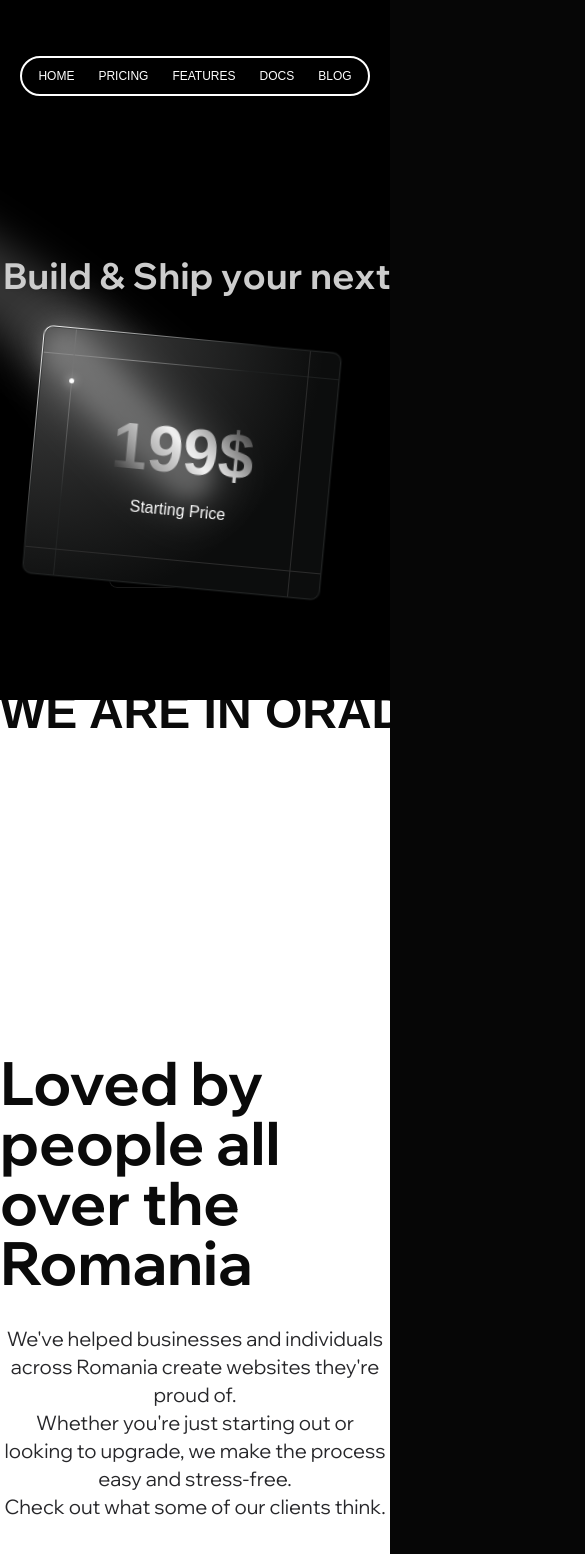
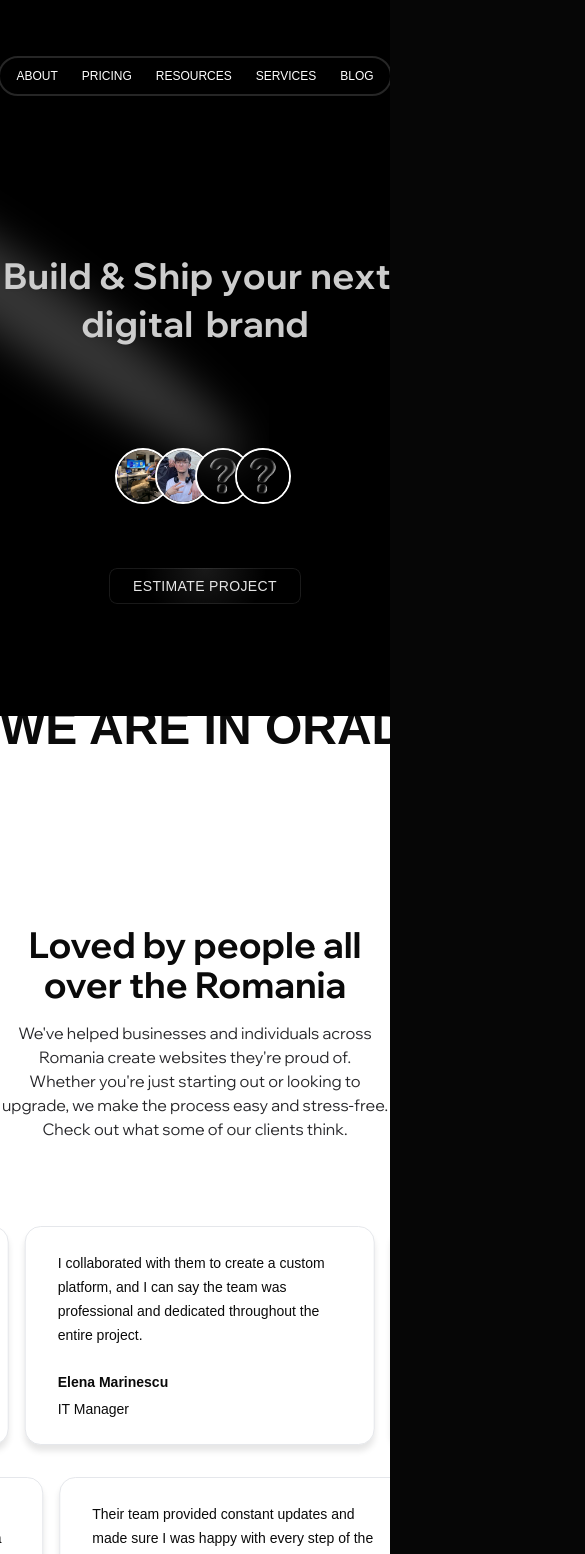
Before and after one commit to mar1nel/tinterroV2, a Next.js app in the folder tinterro/: page / in a window 390 px wide. Shown: the top 1554 px of the page, 585 px wide, since content can reach past the window. Built offline with nearby package versions, Linux system fonts and the light colour scheme.

Commit message:
resized components for smaller screens

```diff
--- a/tinterro/app/globals.css
+++ b/tinterro/app/globals.css
@@ -7,6 +7,7 @@
 }
 
 * {
+  /*outline: 1px solid red;*/
   margin: 0;
   padding: 0;
   box-sizing: border-box;
--- a/tinterro/app/page.tsx
+++ b/tinterro/app/page.tsx
@@ -47,30 +47,32 @@ export default function Home() {
 
     return (
         <div className={isDarkMode ? "dark" : ""}>
-            <div className="bg-black text-white">
-
-                <div className="absolute inset-x-0 top-14 flex items-center justify-center">
+            <div className="bg-black text-white overflow-hidden max-w-screen">
+                <div
+                    className="absolute inset-x-0 top-14 flex items-center justify-center max-w-full overflow-x-hidden">
                     <SlideTabs/>
                 </div>
 
-                <Spotlight className="top-40 left-0 md:left-60 md:-top-5" fill="white"/>
-                <CardNumber number="199$" label="Starting Price" top="40%" right="15%"/>
+
+                <Spotlight className="top-40 left-0 md:left-auto md:translate-x-1/2 md:-top-5" fill="white"/>
+                {/*<CardNumber number="199$" label="Starting Price" top="40%" right="10%" />*/}
+
                 <div>
                     <GradualSpacing
-                        className="relative z-10 mt-64 font-display text-center text-4xl font-bold -tracking-widest text-[#CCCCCC] md:text-7xl md:leading-[5rem]"
+                        className="relative z-10 mt-64 font-display text-center text-4xl font-bold -tracking-widest text-[#CCCCCC] md:text-7xl md:leading-[5rem] "
                         text="Build & Ship your next"
                     />
 
-                    <div className="justify-center items-center w-full">
-                        <div className="flex ml-[44rem] items-center space-x-4 md:space-x-8">
+                    <div className="flex flex-col justify-center items-center w-full px-4">
+                        <div className="flex flex-wrap justify-center items-center gap-4 md:gap-8">
                             <div
-                                className="relative z-10 font-display text-center text-4xl font-bold -tracking-widest text-[#CCCCCC] md:text-7xl md:leading-[5rem] whitespace-nowrap">
+                                className="relative z-10 font-display text-center text-4xl font-bold -tracking-widest text-[#CCCCCC] sm:text-5xl md:text-7xl md:leading-[5rem] whitespace-nowrap">
                                 <GradualSpacing className="inline-block" text="digital"/>
                             </div>
 
-                            <div className="relative z-10">
+                            <div className="relative z-10 mt-0">
                                 <WordRotate
-                                    className="font-bold text-[#CCCCCC] md:text-7xl whitespace-nowrap"
+                                    className="font-bold text-[#CCCCCC] text-4xl sm:text-5xl md:text-7xl whitespace-nowrap"
                                     words={["product", "presence", "brand", "experience", "design", "interface"]}
                                 />
                             </div>
@@ -87,37 +89,40 @@ export default function Home() {
                 </div>
             </div>
 
+
             <div className="bg-white">
                 <VelocityText/>
 
-                <h1 className="text-6xl font-bold flex items-center justify-center mt-72 w-full">Loved by people
-                    all <br/> over the Romania</h1>
+                <h1 className="text-center text-4xl md:text-6xl font-bold flex items-center justify-center mt-36 md:mt-72 w-full">
+                    Loved by people all <br /> over the Romania
+                </h1>
 
-                <h1 className="text-xl max-w-5xl mt-8 text-zinc-800 flex flex-col items-center justify-center mx-auto text-center">
-                    We've helped businesses and individuals across Romania create websites they're proud of.<br/>
+
+                <h1 className="text-center text-sm-xl sm:text-base md:text-xl max-w-3xl sm:max-w-4xl md:max-w-5xl mt-4 sm:mt-6 md:mt-8 text-zinc-800 flex flex-col items-center justify-center mx-auto">
+                    We've helped businesses and individuals across Romania create websites they're proud of.<br />
                     Whether you're just starting out or looking to upgrade, we make the process easy and
                     stress-free.<br/>
                     Check out what some of our clients think.
                 </h1>
 
 
-                <GridPattern
-                    className={cn(
-                        "absolute left-[780px] top-[-380px] w-full [mask-image:radial-gradient(350px_circle_at_center,white,transparent)]"
-                    )}
-                />
+                {/*<GridPattern*/}
+                {/*    className={cn(*/}
+                {/*        "absolute left-[50%] top-[-10%] transform -translate-x-1/2 w-full [mask-image:radial-gradient(350px_circle_at_center,white,transparent)]"*/}
+                {/*    )}*/}
+                {/*/>*/}
 
-                <GridPattern
-                    className={cn(
-                        "absolute z-[99] left-[890px] top-[990px] w-full [mask-image:radial-gradient(350px_circle_at_center,white,transparent)]"
-                    )}
-                />
+                {/*<GridPattern*/}
+                {/*    className={cn(*/}
+                {/*        "absolute z-[99] left-[70%] top-[80%] transform -translate-x-1/2 w-full [mask-image:radial-gradient(350px_circle_at_center,white,transparent)]"*/}
+                {/*    )}*/}
+                {/*/>*/}
 
-                <GridPattern
-                    className={cn(
-                        "absolute z-[99] left-[-780px] top-[700px] w-full [mask-image:radial-gradient(350px_circle_at_center,white,transparent)]"
-                    )}
-                />
+                {/*<GridPattern*/}
+                {/*    className={cn(*/}
+                {/*        "absolute z-[99] left-[20%] top-[50%] transform -translate-x-1/2 w-full [mask-image:radial-gradient(350px_circle_at_center,white,transparent)]"*/}
+                {/*    )}*/}
+                {/*/>*/}
 
                 <MiddlePage/>
 
@@ -128,31 +133,32 @@ export default function Home() {
                     <LogoSection/>
                 </div>
 
-                <GridPattern
-                    className={cn(
-                        "absolute left-[700px] top-[1850px] w-full [mask-image:radial-gradient(350px_circle_at_center,white,transparent)]"
-                    )}
-                />
+                {/*<GridPattern*/}
+                {/*    className={cn(*/}
+                {/*        "absolute left-[700px] top-[1850px] w-full [mask-image:radial-gradient(350px_circle_at_center,white,transparent)]"*/}
+                {/*    )}*/}
+                {/*/>*/}
 
-                <GridPattern
-                    className={cn(
-                        "absolute -left-[500px] top-[2250px] w-full [mask-image:radial-gradient(500px_circle_at_center,white,transparent)]"
-                    )}
-                />
+                {/*<GridPattern*/}
+                {/*    className={cn(*/}
+                {/*        "absolute -left-[500px] top-[2250px] w-full [mask-image:radial-gradient(500px_circle_at_center,white,transparent)]"*/}
+                {/*    )}*/}
+                {/*/>*/}
 
-                <GridPattern
-                    className={cn(
-                        "absolute left-[500px] top-[2700px] w-full [mask-image:radial-gradient(400px_circle_at_center,white,transparent)]"
-                    )}
-                />
+                {/*<GridPattern*/}
+                {/*    className={cn(*/}
+                {/*        "absolute left-[500px] top-[2700px] w-full [mask-image:radial-gradient(400px_circle_at_center,white,transparent)]"*/}
+                {/*    )}*/}
+                {/*/>*/}
 
-                <div className="flex flex-col overflow-hidden">
+                <div className="flex flex-col overflow-hidden px-4 md:px-8">
                     <ContainerScroll
-                    titleComponent={
+                        titleComponent={
                             <>
-                                <h1 className="text-4xl font-semibold text-black dark:text-dark">
+                                <h1 className="text-3xl sm:text-4xl md:text-5xl font-semibold text-black dark:text-dark text-center">
                                     From Concept to Creation<br/>
-                                    <span className="text-4xl md:text-[6rem] font-bold mt-1 leading-none">
+                                    <span
+                                        className="text-4xl md:text-[4rem] lg:text-[6rem] font-bold mt-1 leading-tight">
                         Explore Our Work
                     </span>
                                 </h1>
@@ -170,54 +176,77 @@ export default function Home() {
                         />
                     </ContainerScroll>
 
-                    <h1 className="text-xl max-w-5xl -mt-44 text-zinc-800 flex flex-col items-center justify-center mx-auto text-center">
-                        Whether it's a complex website redesign or a custom software project, our team excels at breaking down problems with effective solutions., finding the smartest paths forward, and delivering results that exceed expectations.
-                        Our process is all about creativity, and precision, that every project not only works flawlessly but also looks incredible.
+                    <h1 className="text-xl sm:text-base md:text-lg lg:text-xl max-w-5xl -mt-28 sm:-mt-36 md:-mt-44 text-zinc-800 flex flex-col items-center justify-center mx-auto text-center px-4">
+                        Whether it's a complex website redesign or a custom software project, our team excels at
+                        breaking down problems with effective solutions, finding the smartest paths forward, and
+                        delivering results that exceed expectations. Our process is all about creativity and precision,
+                        ensuring that every project not only works flawlessly but also looks incredible.
                     </h1>
 
-
+                    {/* For larger screens (medium and up) */}
                     <GradualSpacing
-                        className="relative z-10 mt-36 font-display text-center text-4xl font-bold -tracking-widest text-black md:text-7xl md:leading-[5rem]"
+                        className="relative z-10 mt-20 sm:mt-28 font-display text-center text-3xl sm:text-4xl font-bold -tracking-widest text-black md:text-7xl md:leading-[5rem] hidden sm:block"
                         text="Achieve Exceptional Results"
                     />
+
+                    {/* For larger screens (with the second part) */}
                     <GradualSpacing
-                        className="relative z-10 font-display text-center text-4xl font-bold -tracking-widest text-black md:text-7xl md:leading-[5rem]"
+                        className="relative z-10 font-display text-center text-3xl sm:text-4xl font-bold -tracking-widest text-black md:text-7xl md:leading-[5rem] hidden sm:block"
                         text="with Our Expertise"
                     />
 
-                    <div className="flex justify-center items-center gap-28 mt-16 font-bold text-7xl tracking-[-5px]">
-                        <div className="flex items-center space-x-2">
+                    {/* For small screens (mobile) */}
+                    <GradualSpacing
+                        className="block sm:hidden relative z-10 mt-20 sm:mt-28 font-display text-center text-3xl sm:text-4xl md:text-5xl font-bold text-black"
+                        text="Achieve Exceptional"
+                    />
+
+                    <GradualSpacing
+                        className="block sm:hidden relative z-10 font-display text-center text-3xl sm:text-4xl md:text-5xl font-bold  text-black"
+                        text="Results with"
+                    />
+
+                    <GradualSpacing
+                        className="block sm:hidden relative z-10 font-display text-center text-3xl sm:text-4xl md:text-5xl font-bold  text-black"
+                        text="Our Expertise"
+                    />
+
+
+                    <div
+                        className="flex flex-wrap justify-center items-center gap-12 sm:gap-16 md:gap-32 mt-12 sm:mt-16 font-bold text-3xl sm:text-5xl md:text-7xl tracking-[-2px] sm:tracking-[-5px]">
+                        <div className="flex items-center space-x-1">
                             <NumberTicker value={500}/>
                             <span>+</span>
                         </div>
 
-                        <div className="flex items-center space-x-2">
+                        <div className="flex items-center space-x-1">
                             <NumberTicker value={215}/>
                             <span>+</span>
                         </div>
 
-                        <div className="flex items-center space-x-2">
+                        <div className="flex items-center space-x-1">
                             <NumberTicker value={10}/>
-                            <span>k+</span>
+                            <span>k +</span>
                         </div>
                     </div>
 
-                    <div className="flex justify-center gap-[150px] text-gray-400 text-xl mt-2 tracking-[1px]">
+                    <div
+                        className="flex flex-wrap justify-center gap-6 sm:gap-12 md:gap-[150px] text-gray-400 text-sm sm:text-base md:text-lg lg:text-xl mt-2 sm:mt-4 tracking-[1px]">
                         <div>SAVED HOURS</div>
                         <div>PROTOTYPES</div>
                         <div>LINES OF CODE</div>
                     </div>
+                </div>
 
-                </div>
                 <div className="h-[1000vh] bg-transparent"/>
 
             </div>
 
-            <GridPattern
-                className={cn(
-                    "absolute top-[3600px] w-full [mask-image:radial-gradient(_circle_at_center,white,transparent)]"
-                )}
-            />
+            {/*<GridPattern*/}
+            {/*    className={cn(*/}
+            {/*        "absolute top-[3600px] w-full [mask-image:radial-gradient(_circle_at_center,white,transparent)]"*/}
+            {/*    )}*/}
+            {/*/>*/}
 
 
         </div>
--- a/tinterro/components/ui/logo-section.tsx
+++ b/tinterro/components/ui/logo-section.tsx
@@ -2,7 +2,7 @@
 
 export default function LogoSection() {
     return (
-        <div className="flex flex-wrap justify-center items-center gap-4">
+        <div className="flex flex-wrap justify-center items-center gap-4 px-2 sm:px-4">
             {[
                 { src: "./logos/html5-original.svg", alt: "HTML5 Logo" },
                 { src: "./logos/nestjs-original.svg", alt: "NestJS Logo" },
@@ -17,11 +17,11 @@ export default function LogoSection() {
             ].map((logo, index) => (
                 <div
                     key={index}
-                    className="group w-24 h-32 mt-5 bg-white flex items-center justify-center transition-all duration-300 ease-in-out">
+                    className="group w-16 h-24 sm:w-24 sm:h-32 bg-white flex items-center justify-center transition-all duration-300 ease-in-out">
                     <img
                         src={logo.src}
                         alt={logo.alt}
-                        className="w-16 h-16 object-contain grayscale group-hover:grayscale-0 transition-all"
+                        className="w-12 h-12 sm:w-16 sm:h-16 object-contain grayscale group-hover:grayscale-0 transition-all"
                     />
                 </div>
             ))}
--- a/tinterro/components/ui/slide-tabs.tsx
+++ b/tinterro/components/ui/slide-tabs.tsx
@@ -18,12 +18,12 @@ export const SlideTabs = () => {
                     opacity: 0,
                 }));
             }}
-            className="relative mx-auto flex w-fit rounded-full border-2 border-white bg-black p-1"
+            className="relative mx-auto flex w-fit rounded-full border-2 bg-black p-1" //border-white
         >
-            <Tab setPosition={setPosition}>Home</Tab>
+            <Tab setPosition={setPosition}>About</Tab>
             <Tab setPosition={setPosition}>Pricing</Tab>
-            <Tab setPosition={setPosition}>Features</Tab>
-            <Tab setPosition={setPosition}>Docs</Tab>
+            <Tab setPosition={setPosition}>Resources</Tab>
+            <Tab setPosition={setPosition}>Services</Tab>
             <Tab setPosition={setPosition}>Blog</Tab>
 
             <Cursor position={position} />
```
